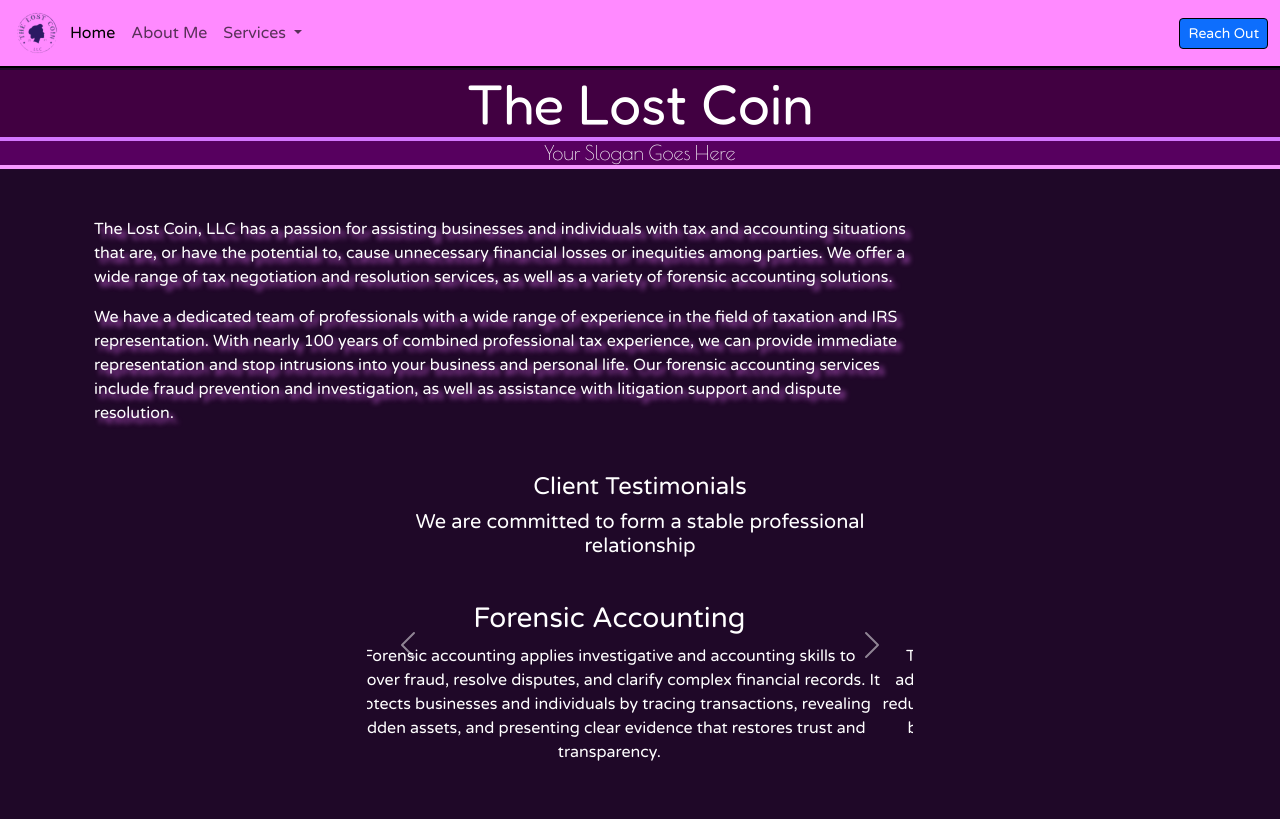
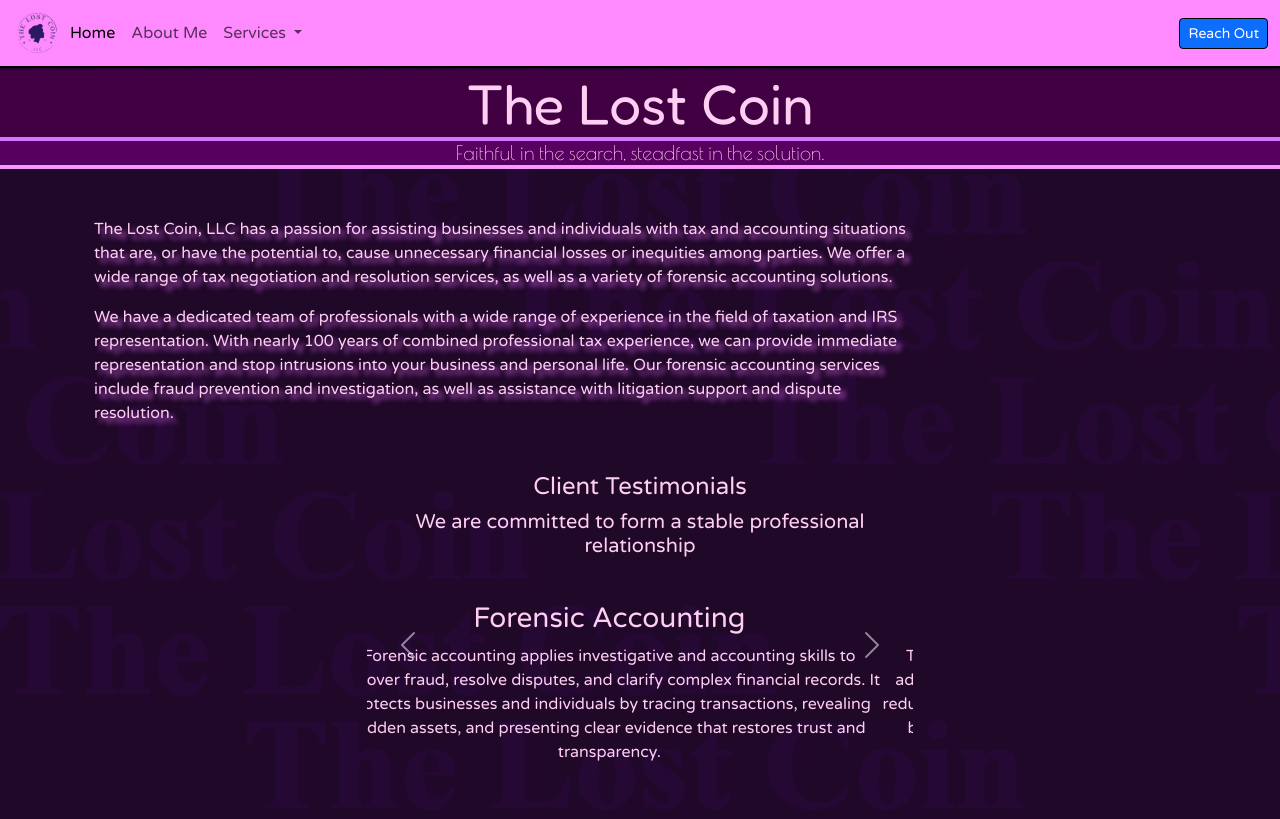
Before and after one commit to Aethereal-Phoenix/final, a plain HTML site: page index.html in a window 1280 px wide. Shown: the top 819 px of the page. Drawn offline with nearby package versions, Linux system fonts and the light colour scheme.

Commit message:
need to add info to images

```diff
--- a/css/style.css
+++ b/css/style.css
@@ -1,6 +1,10 @@
 body {
   background-color: rgb(31, 8, 40);
-    color: white;
+  background-image: url("../images/the_lost_coin_background.png");
+  background-repeat: repeat-y;       /* repeats vertically */
+  background-size: 100% auto;        /* stretches full width */
+  background-position: center top;   /* centered horizontally, anchored at top */
+  color: rgb(255, 206, 243);
   font-family: "Varela Round", sans-serif;
   font-weight: 400;
   font-style: normal;
@@ -8,6 +12,7 @@ body {
   flex-direction: column;
   padding-top: 70px;
 }
+
 
 footer {
   font-size: 0.7rem;
--- a/index.html
+++ b/index.html
@@ -52,12 +52,12 @@
   </nav>
 
   <main>
-    <header class="text-white">
+    <header>
       <div class="header-purple">
         <h1 class="text-center mb-0 display-4 fredoka-regular">The Lost Coin</h1>
       </div>
       <div class="header-pink">
-        <p class="text-center mb-0 h5 fw-light poiret-one-regular">Your Slogan Goes Here</p>
+        <p class="text-center mb-0 h5 fw-light poiret-one-regular">Faithful in the search, steadfast in the solution.</p>
       </div>
     </header>
 
```
Also changed, not shown: about-me.html (+1 -1 lines), forensic-accounting.html (+1 -1 lines), tax-resolution.html (+1 -1 lines), images/the_lost_coin_background.png (added). Lines whose indentation alone changed are shown as unchanged.
